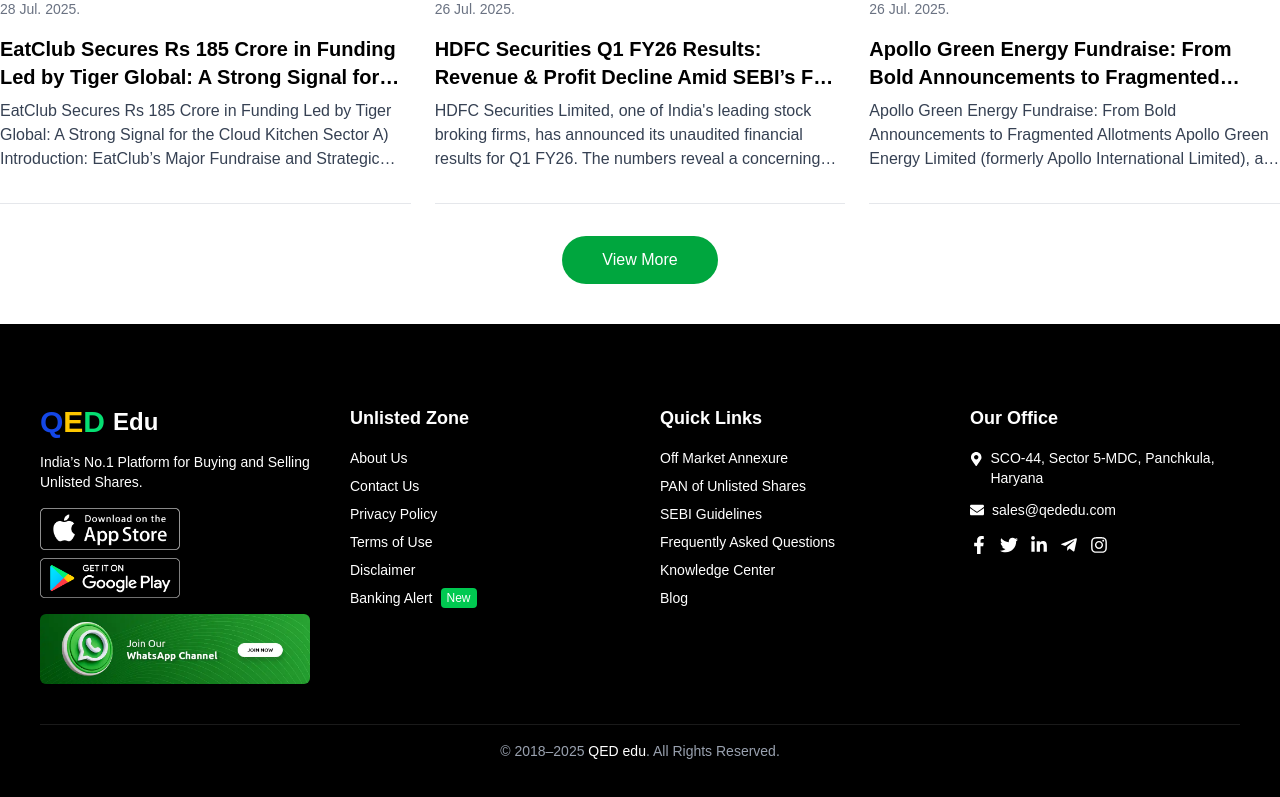
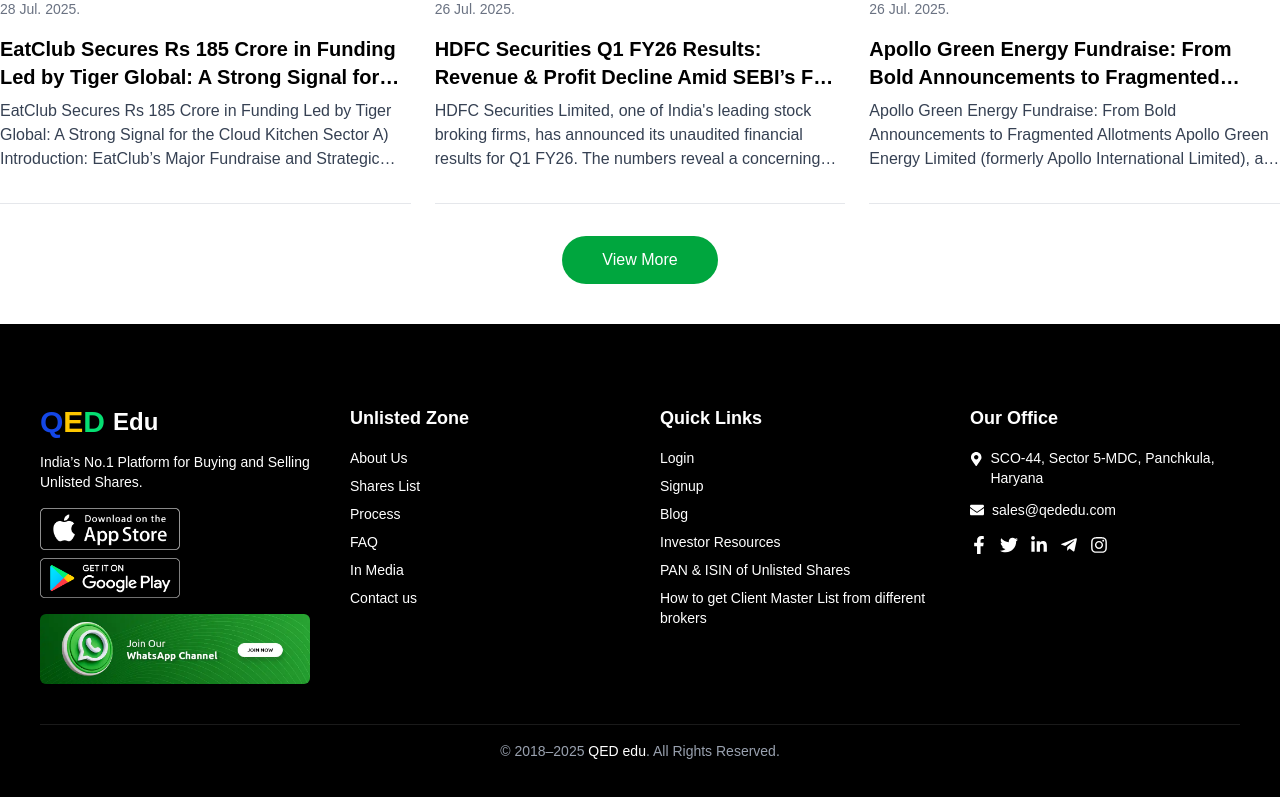
Before and after one commit to hritikpal48/qededu-frontend, a Next.js app: page / in a window 1280 px wide. Shown: the part 5755-6552 px from the top of the page. Built offline with nearby package versions, Linux system fonts and the light colour scheme.

Commit message:
change footer menu list

```diff
--- a/src/components/layouts/footer/Footer.tsx
+++ b/src/components/layouts/footer/Footer.tsx
@@ -17,21 +17,21 @@
 
 // Define menu links as objects
 const quickLinks = [
-  { name: "Off Market Annexure", url: "/off-market-annexure" },
-  { name: "PAN of Unlisted Shares", url: "/pan-unlisted-shares" },
-  { name: "SEBI Guidelines", url: "/sebi-guidelines" },
-  { name: "Frequently Asked Questions", url: "/faqs" },
-  { name: "Knowledge Center", url: "/knowledge-center" },
+  { name: "Login", url: "/auth/login" },
+  { name: "Signup", url: "/auth/signup" },
   { name: "Blog", url: "/blog" },
+  { name: "Investor Resources", url: "/investor-resources" },
+  { name: "PAN & ISIN of Unlisted Shares", url: "/investor-resources/pan-isin-unlisted-shares/" },
+  { name: "How to get Client Master List from different brokers", url: "/investor-resources/how-to-get-client-master-list-from-different-brokers" },
 ];
 
 const unlistedZoneLinks = [
   { name: "About Us", url: "/about-us" },
-  { name: "Contact Us", url: "/contact-us" },
-  { name: "Privacy Policy", url: "/privacy-policy" },
-  { name: "Terms of Use", url: "/terms" },
-  { name: "Disclaimer", url: "/disclaimer" },
-  { name: "Banking Alert", url: "/banking-alert", badge: true },
+  { name: "Shares List", url: "/unlisted-shares" },
+  { name: "Process", url: "/how-to-buy-unlisted-shares" },
+  { name: "FAQ", url: "/faq" },
+  { name: "In Media", url: "/in-media" },
+  { name: "Contact us", url: "/contact-us"},
 ];
 
 const socialIcons = [
```
